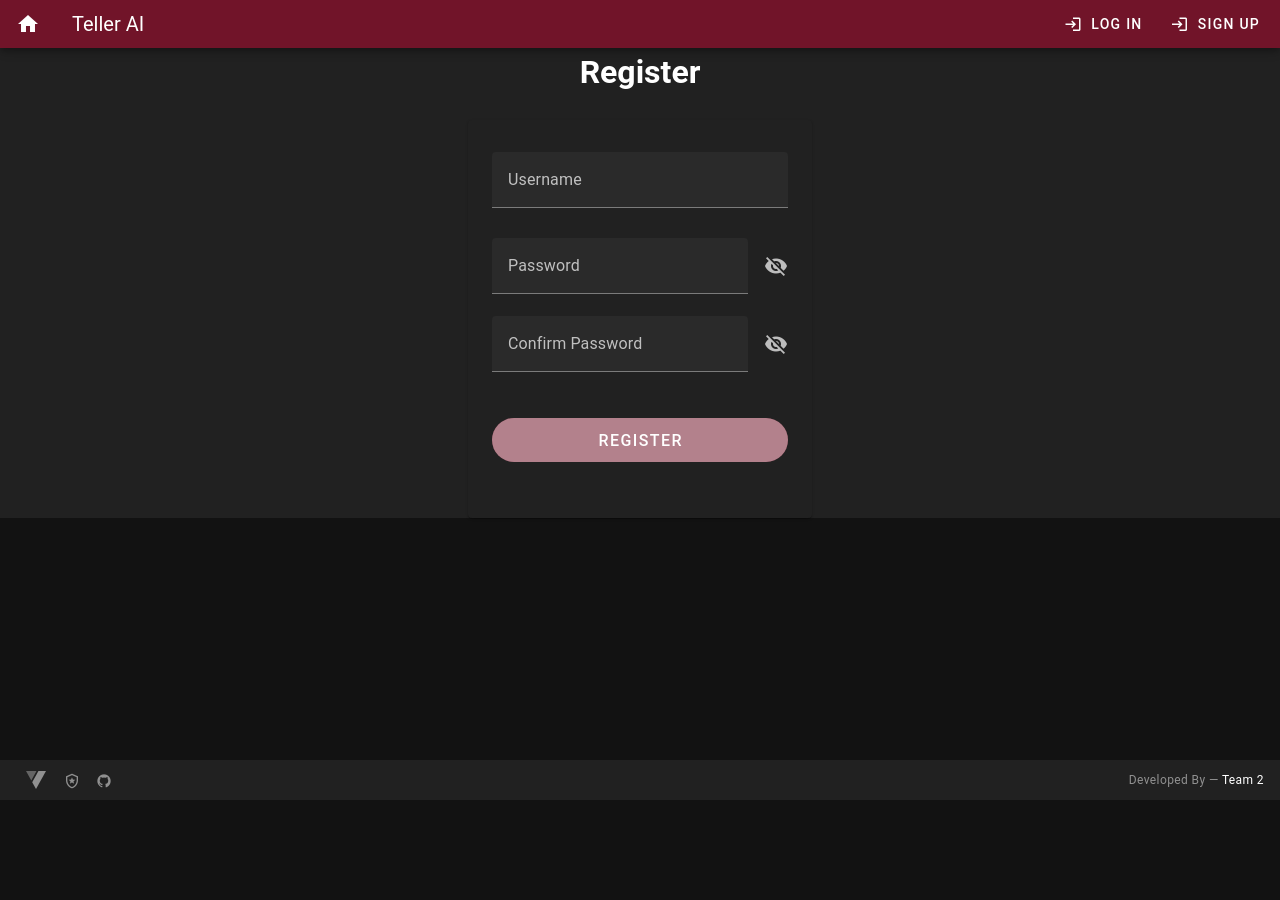
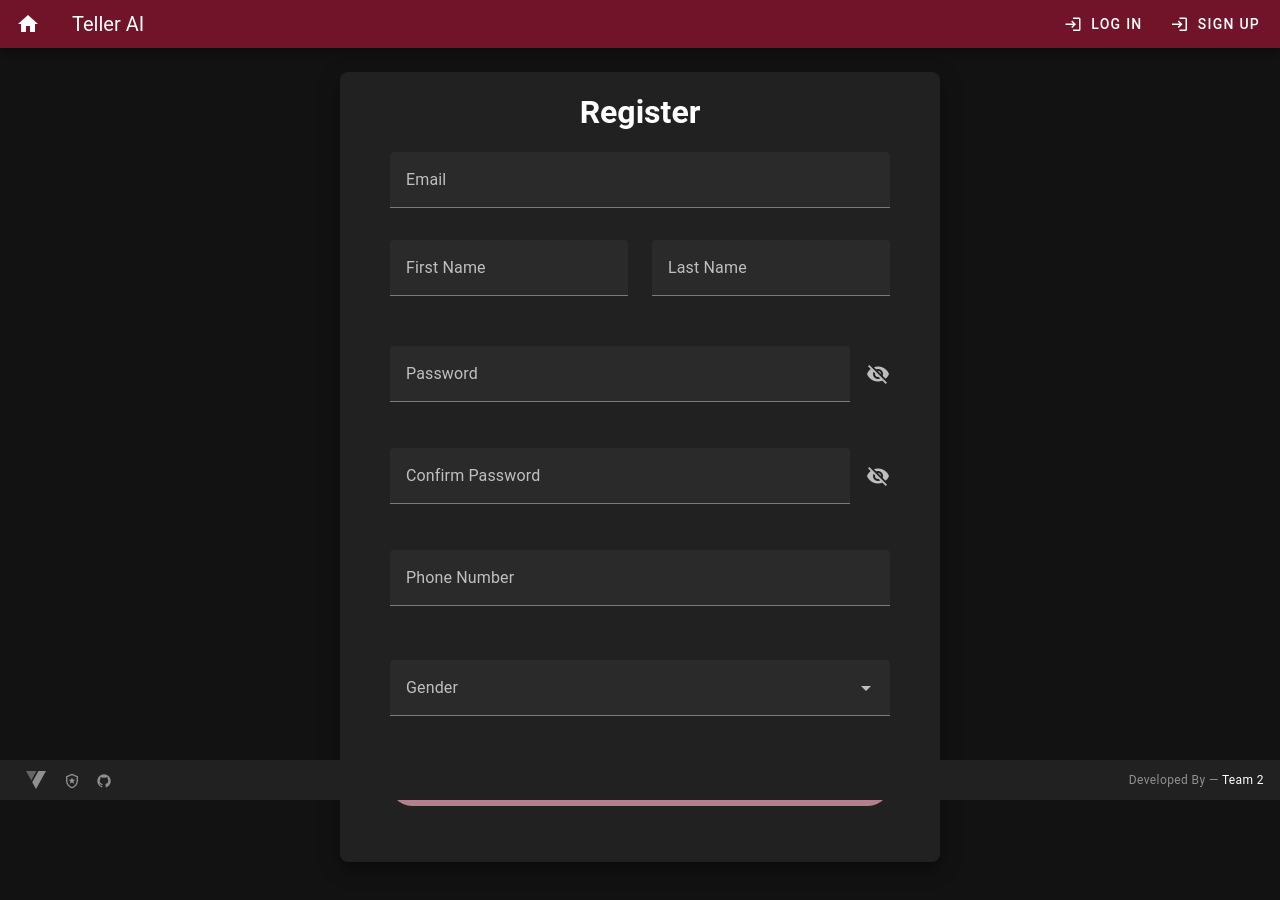
Before and after one commit to RavaliMadala/StoryGenerator_FrontEnd, a Vue app: page /signup in a window 1280 px wide. Before the commit the page ends 800 px from the top, so only its background shows below. Built offline with nearby package versions, Linux system fonts and the light colour scheme.

Commit message:
Signup page V2-srikanth

```diff
--- a/src/components/SignupPage.vue
+++ b/src/components/SignupPage.vue
@@ -1,21 +1,60 @@
 <template>
-  <v-sheet>
+  <br/>
+  <v-sheet
+    class="pa-4 text-center mx-auto"
+    elevation="12"
+    max-width="600"
+    rounded="lg"
+    width="100%"
+  >
     <h1 class="text-center">Register</h1>
-    <br/>
-    <v-card class="mx-auto px-6 py-8" max-width="344">
+
+    <v-container>
+      <v-card class="mx-auto" max-width="500" elevation="0">
         <v-form
           v-model="form"
           @submit.prevent="onSubmit"
         >
+          <v-row>
+            <v-col cols="12">
               <v-text-field
-          v-model="username"
+                v-model="email"
+                :readonly="loading"
+                :rules="emailRules"
+                class="mb-2"
+                clearable
+                label="Email"
+                hide-details
+              ></v-text-field>
+            </v-col>
+          </v-row>
+
+          <v-row>
+            <v-col cols="6">
+              <v-text-field
+                v-model="firstName"
                 :readonly="loading"
                 :rules="[required]"
-          class="mb-2"
+                class="mb-1"
                 clearable
-          label="Username"
+                label="First Name"
               ></v-text-field>
+            </v-col>
 
+            <v-col cols="6">
+              <v-text-field
+                v-model="lastName"
+                :readonly="loading"
+                :rules="[required]"
+                class="mb-1"
+                clearable
+                label="Last Name"
+              ></v-text-field>
+            </v-col>
+          </v-row>
+
+          <v-row>
+            <v-col cols="12">
               <v-text-field
                 v-model="password"
                 :readonly="loading"
@@ -28,7 +67,11 @@
                 :type="show1 ? 'text' : 'password'"
                 @click:append="show1 = !show1"
               ></v-text-field>
+            </v-col>
+          </v-row>
 
+          <v-row>
+            <v-col cols="12">
               <v-text-field
                 v-model="passwordConfirm"
                 :readonly="loading"
@@ -40,6 +83,33 @@
                 :type="show2 ? 'text' : 'password'"
                 @click:append="show2 = !show2"
               ></v-text-field>
+            </v-col>
+          </v-row>
+
+          <v-row>
+            <v-col cols="12">
+              <v-text-field
+                v-model="phoneNumber"
+                :readonly="loading"
+                :rules="phoneNumberRules"
+                class="mb-2"
+                clearable
+                label="Phone Number"
+              ></v-text-field>
+            </v-col>
+          </v-row>
+
+          <v-row>
+            <v-col cols="12">
+              <v-select
+                v-model="gender"
+                :items="genderItem"
+                :rules="[v => !!v || 'Item is required']"
+                label="Gender"
+                required
+              ></v-select>
+            </v-col>
+          </v-row>
 
           <v-alert
             variant="outlined"
@@ -71,6 +141,8 @@
         </v-form>
       </v-card>
 
+    </v-container>
+
     <v-snackbar
       v-model="snackbar"
       :timeout="timeout"
@@ -88,9 +160,14 @@ import AuthenticationService from '@/services/UserAuthenticationService'
   export default {
     data: () => ({
       form: false,
-      username: null,
+      email: null,
+      firstName: null,
+      lastName: null,
       password: null,
       passwordConfirm: null,
+      phoneNumber: null,
+      gender: null,
+      genderItem: ['Male','Female','Other'],
       loading: false,
       showAlert: false,
       alertMessage: "",
@@ -98,6 +175,30 @@ import AuthenticationService from '@/services/UserAuthenticationService'
       timeout: 2000,
       show1: false,
       show2: false,
+      emailRules: [
+        value => {
+          if (value) return true
+
+          return 'E-mail is requred.'
+        },
+        value => {
+          if (/.+@.+\..+/.test(value)) return true
+
+          return 'E-mail must be valid.'
+        },
+      ],
+      phoneNumberRules: [
+        value => {
+          if (value) return true
+
+          return 'Phone Number is requred.'
+        },
+        value => {
+          if (value?.length == 9 && /[0-9-]+/.test(value)) return true
+
+          return 'Phone Number must be valid.'
+        },
+      ]
     }),
 
     methods: {
@@ -114,25 +215,19 @@ import AuthenticationService from '@/services/UserAuthenticationService'
       async registerClick(){
         try{
           await AuthenticationService.register({
-              username: this.username,
+              email: this.email,
+              firstName: this.firstName,
+              lastName: this.lastName,
+              phoneNumber: this.phoneNumber,
+              gender: this.gender,
               password: this.password,
               permission: "user"
           }).then((response)=> {
                 console.log(response)
                 if(response.statusText == "OK"){
-                  this.$store.commit('setUserName', response.data.username)
-                  this.$store.commit('setPermission', response.data.permission)
-                  this.$store.commit('setIsUserLoggedIn', true)
-
-                  sessionStorage.setItem('UserName', response.data.username)
-                  sessionStorage.setItem('UserPermission', response.data.permission)
-                  sessionStorage.setItem('IsUserLoggedIn', true)
-                  console.log(sessionStorage.getItem('UserName'))
-                  console.log(sessionStorage.getItem('UserPermission'))
-                  console.log(sessionStorage.getItem('IsUserLoggedIn'))
                   this.clearFields()
                   this.snackbar = true
-                  setTimeout(() => (router.push('/')), 2000)
+                  setTimeout(() => (router.push('/login')), 1000)
                 }
               }
           )
@@ -144,8 +239,12 @@ import AuthenticationService from '@/services/UserAuthenticationService'
       },
       clearFields(){
         this.password = ""
-        this.username = ""
+        this.email = ""
         this.passwordConfirm = ""
+        this.firstName = ""
+        this.lastName = ""
+        this.phoneNumber = ""
+        this.gender = ""
       },
       showError(errorText){
         this.alertMessage = errorText;
```
Lines whose indentation alone changed are shown as unchanged.
